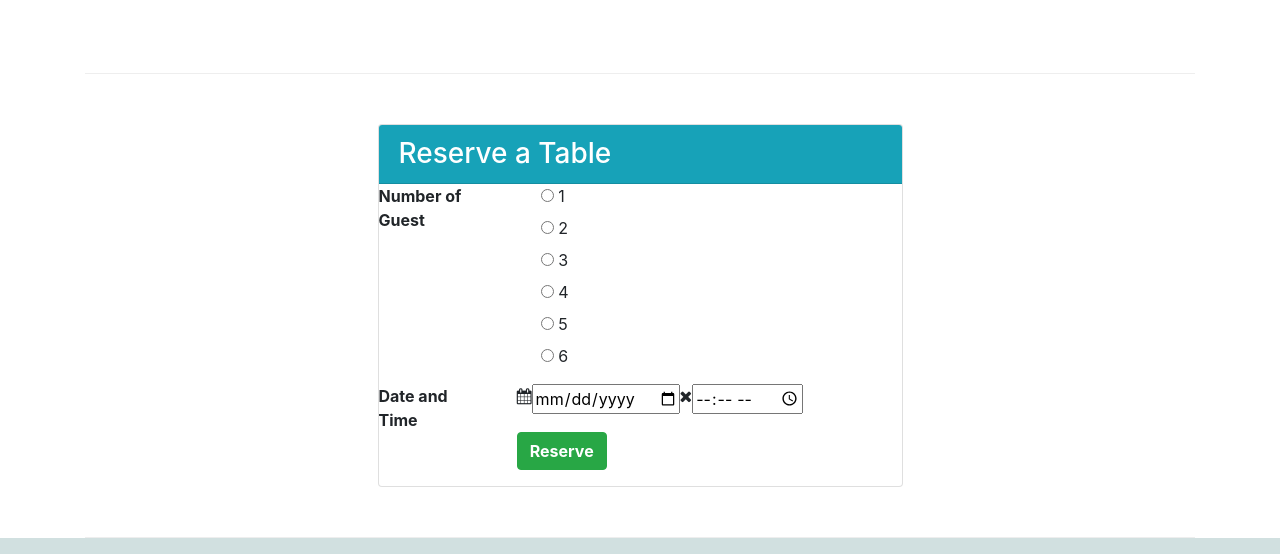
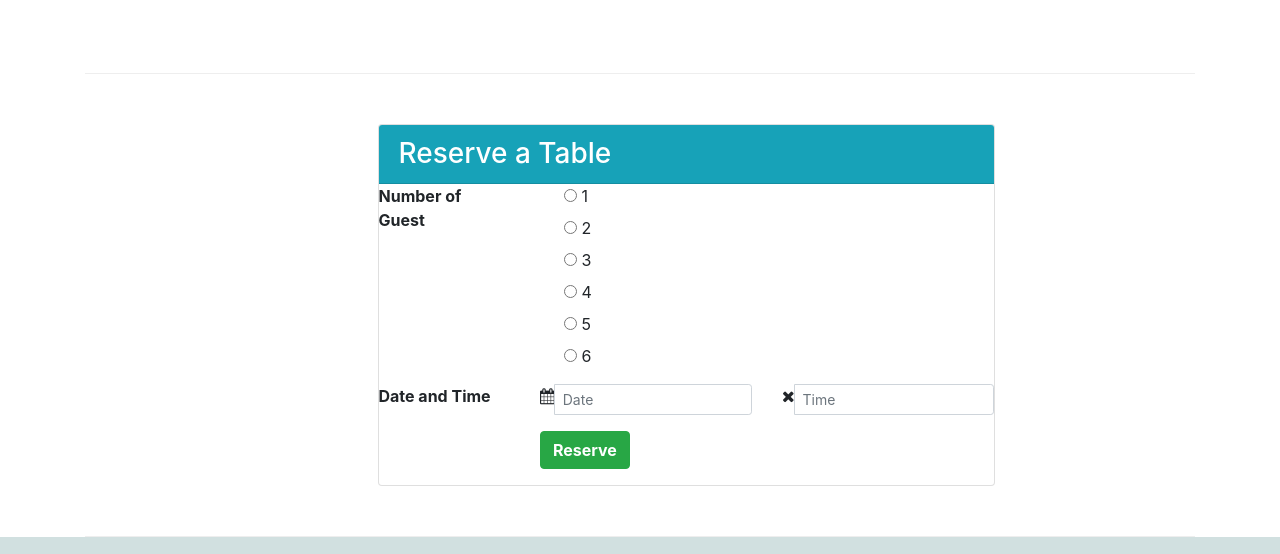
Before and after one commit to sgaikwad2410/bootstrap-practice, a website: page index.html in a window 1280 px wide. Shown: the part 1460-2014 px from the top of the page. Drawn offline with nearby package versions, Linux system fonts and the light colour scheme.

Commit message:
Assignment 2-2

```diff
--- a/index.html
+++ b/index.html
@@ -98,7 +98,7 @@
             </div>
         </div>
          <div class="row  row-content align-items-center">
-          <div class="col-md-6 offset-md-3">
+          <div class="col-md-7 offset-md-3">
            <div class="card">
             <h3 class ="card-header bg-info text-white">Reserve a Table</h3>
             <div class="card-block">
@@ -127,14 +127,24 @@
 					</dd>
                     <dt class="col-3">Date and Time</dt>
                     <dd class="col-9">
-                   	<div class="input-group mb-2 mr-sm-2 mb-sm-0">
-    				<div class="input-group-addon"><i class="fa fa-calendar" aria-hidden="true"></i></div>
-    				<input  type="date"  id="date" placeholder="Date">
- 					<!-- <div class="input-group mb-2 mr-sm-2 mb-sm-0"> -->
- 					<div class="input-group-addon"><i class="fa fa-times"></i></div>
-    				<input  type="time"  id="time" placeholder="Time">
- 					</div>
-                    </dd>
+					 <div class="row">
+							<div class="col">
+							<div class="input-group mb-2">
+							<div class="input-group-prepend">
+							<div class="input-group-addon"><i class="fa fa-calendar" aria-hidden="true"></i></div>
+							</div>
+							<input type="text" class="form-control form-control-sm" id="date" placeholder="Date">
+							</div>
+							</div>
+							<div class="col">
+							<div class="input-group mb-2">
+							<div class="input-group-prepend">
+							<div class="input-group-addon"><i class="fa fa-times" aria-hidden="true"></i></div>
+							</div>
+							<input type="text" class="form-control form-control-sm" id="time" placeholder="Time"></div>
+							</div>
+					</div>
+					</dd>
                     <dt class="col-3"><dt>
                    	<dt class="col-9"><button class="btn btn-success" value="Submit"><strong>Reserve</strong></button></dt>
             </dl>
```
